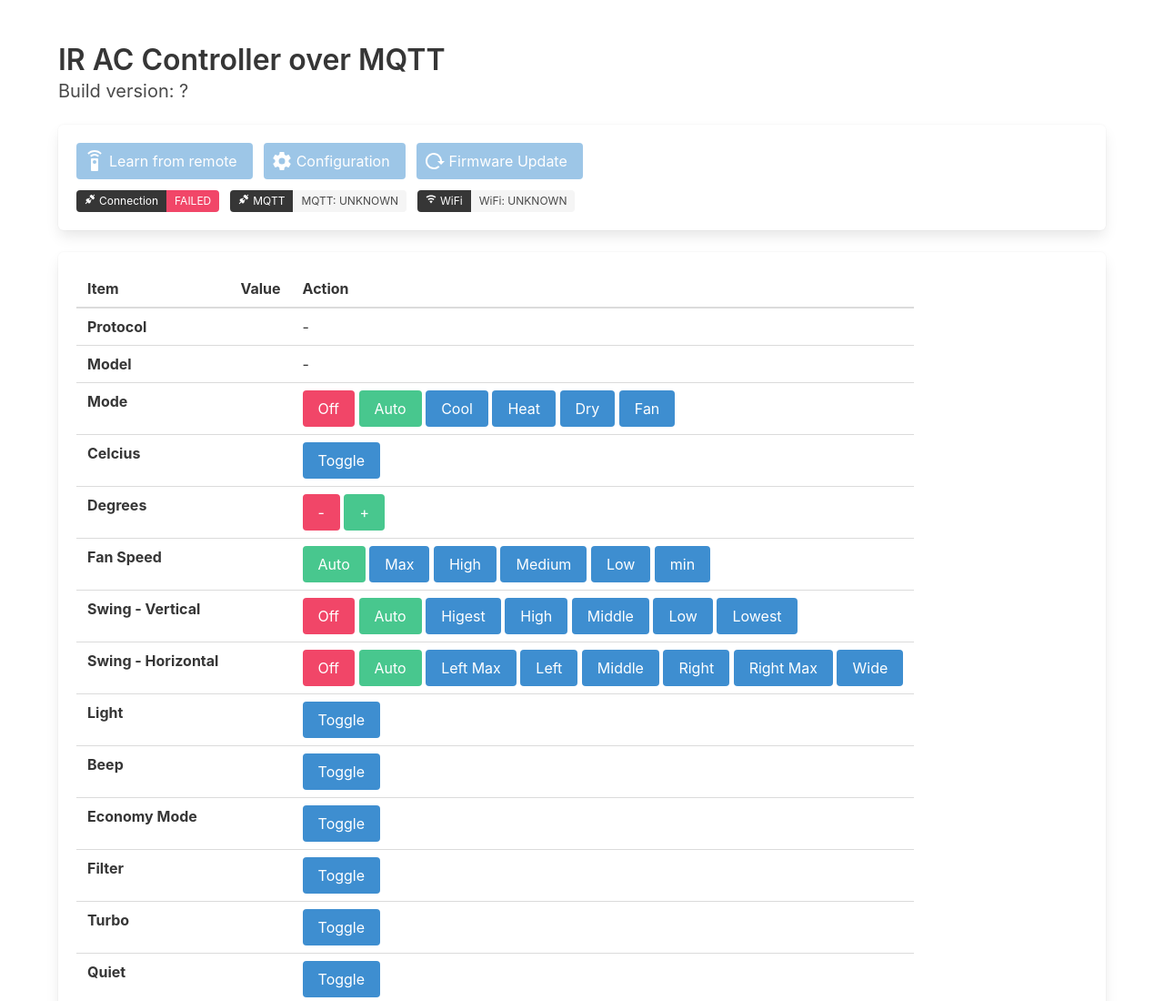
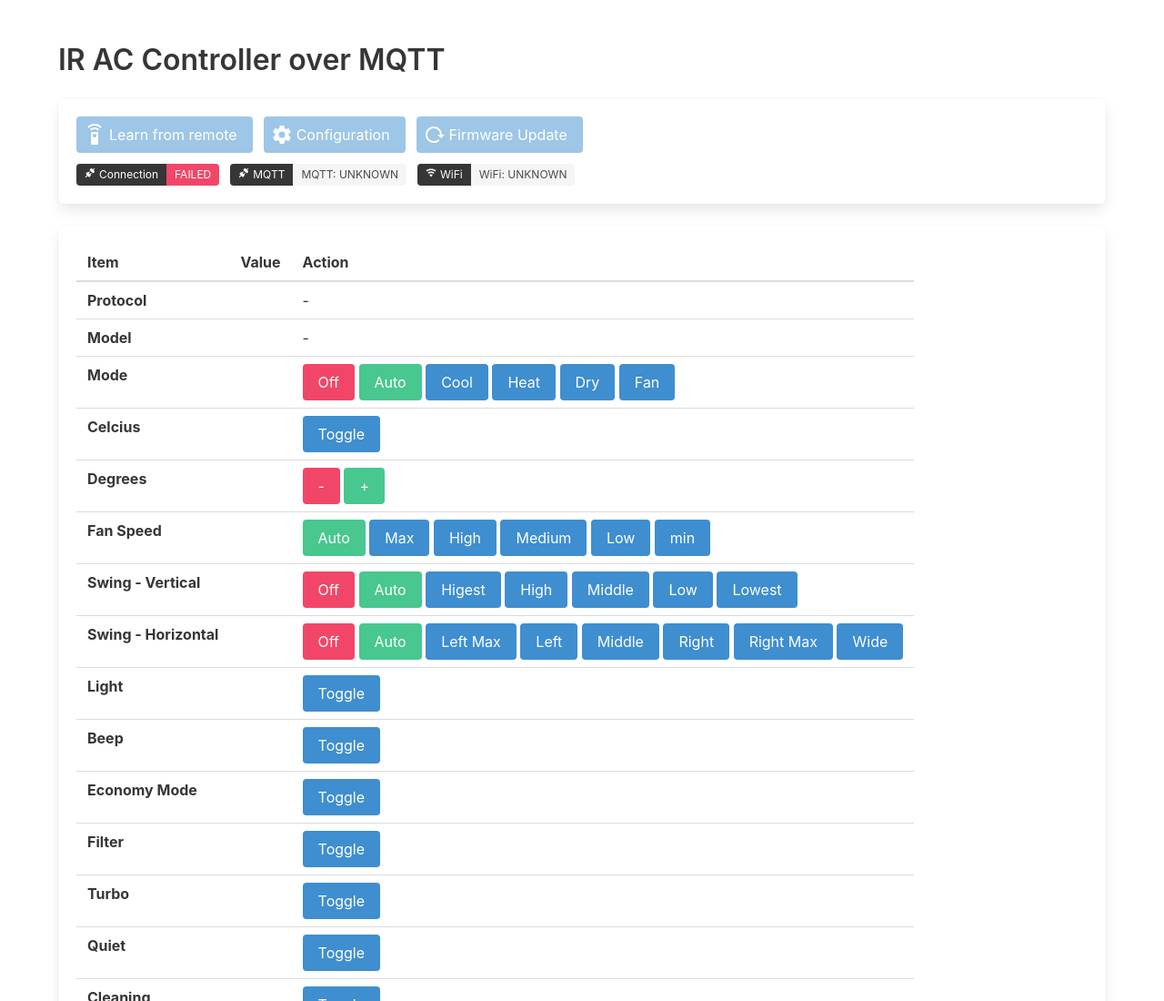
Before and after one commit to tpanajott/ESP32_IR_AC_Controller, a plain HTML site: page data/index.html in a window 1280 px wide. Shown: the top 1100 px of the page at 91% size. Drawn offline with Linux system fonts and the light colour scheme; no server answers.

Commit message:
Removed build version from index.html

```diff
--- a/data/index.html
+++ b/data/index.html
@@ -56,9 +56,6 @@
         <h1 class="title">
           IR AC Controller over MQTT
         </h1>
-        <h2 class="subtitle" id="firmware_version">
-            Build version: ?
-        </h2>
       </div>
       <br>
       <div class="container">
```
